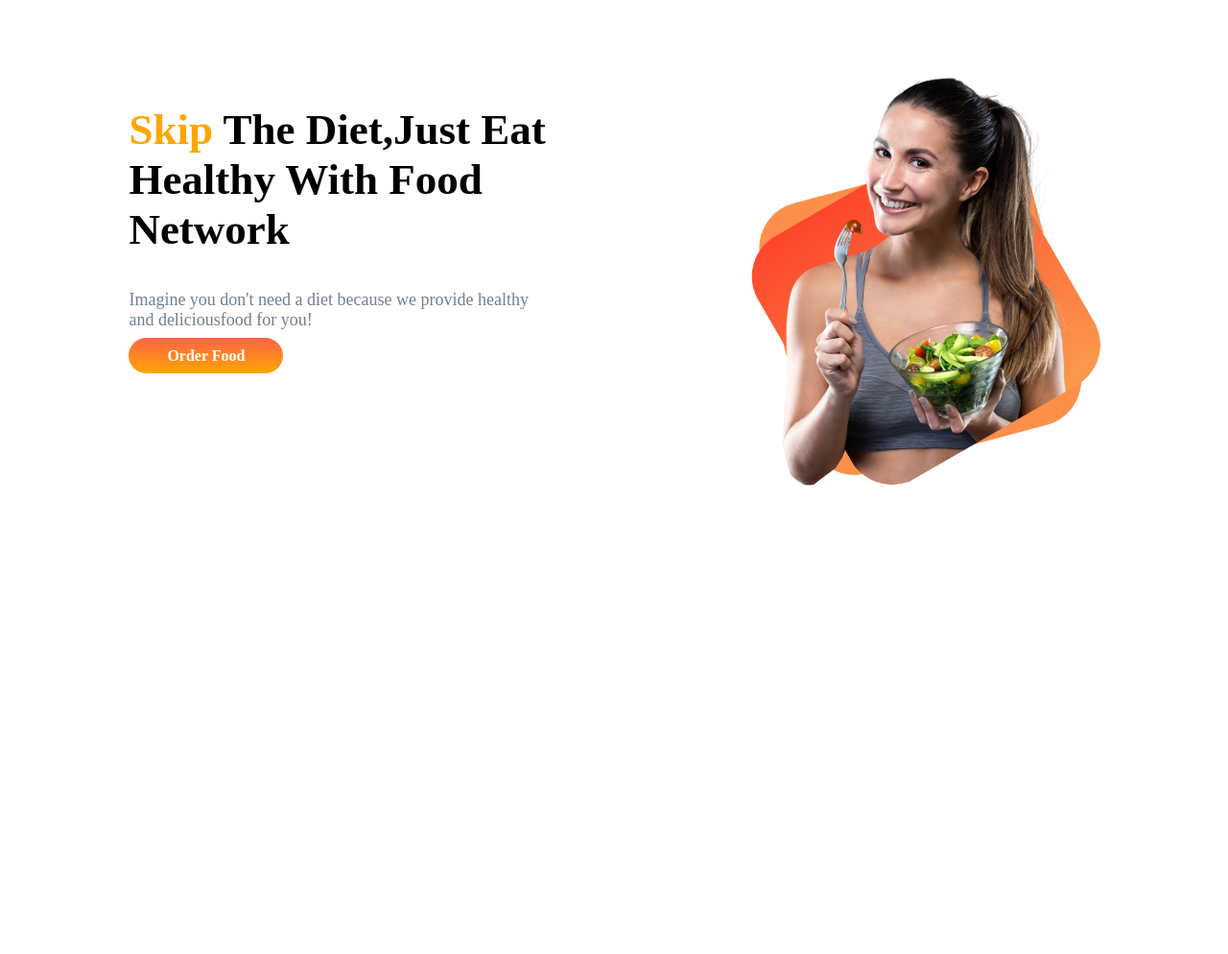
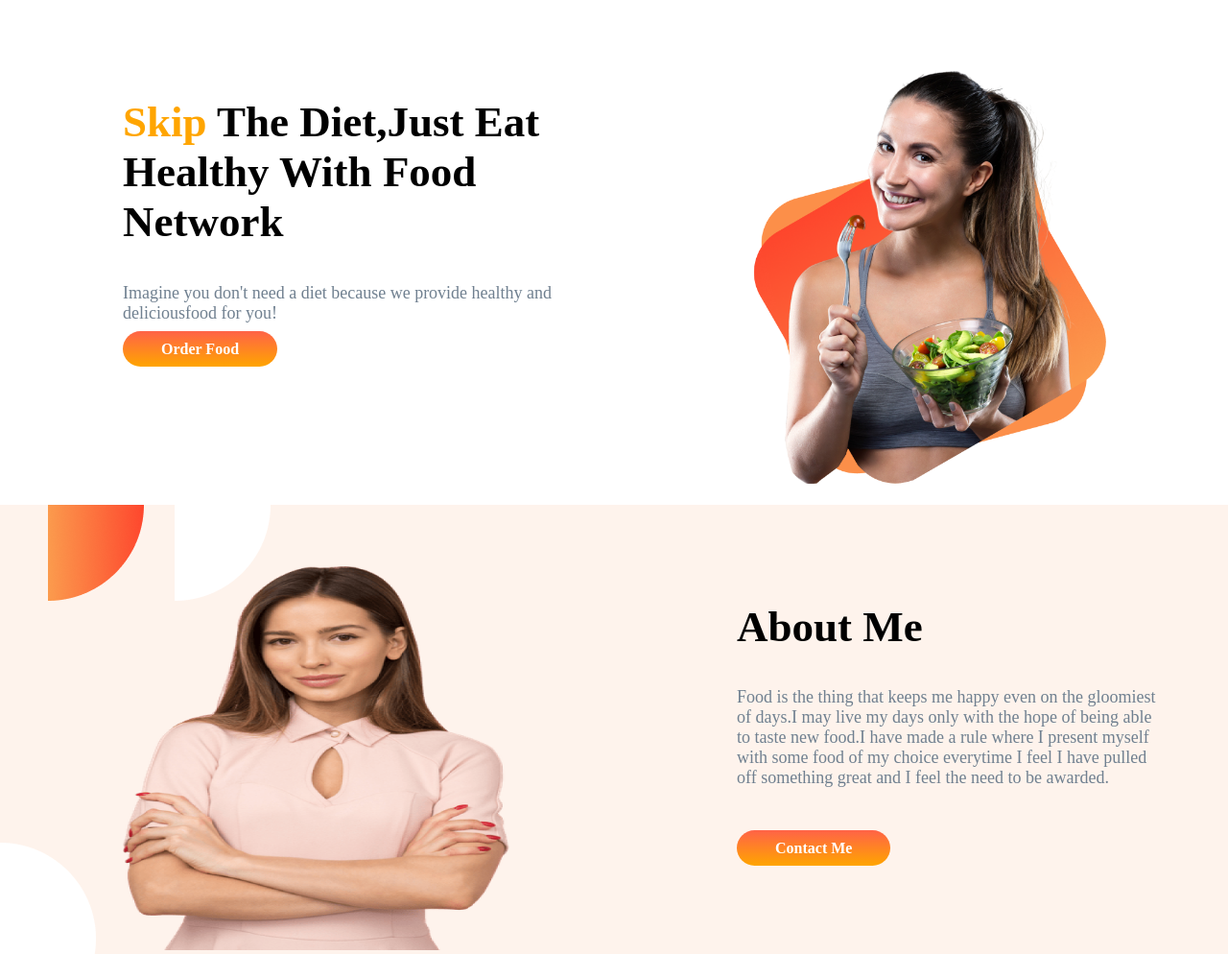
Before and after one commit to Tanvir0234/food-network-repo, a plain HTML site: page index.html in a window 1280 px wide. Shown: the whole page at 96% size. Before the commit the page ends 800 px from the top, so only its background shows below. Drawn offline with Linux system fonts and the light colour scheme.

Commit message:
body section added

```diff
--- a/index.html
+++ b/index.html
@@ -19,5 +19,18 @@
             <img src="images/header-pic.png" alt="">
     </div>
     </section>
+    <section class="body">
+        <div class="half-width" >
+         <img class="person" src="images/Person Image.png" alt="">
+
+        </div>
+        <div  class="half-width">
+            <h1>About Me</h1>
+            <p>Food is the thing that keeps me happy even on the gloomiest of days.I may live my days only with the hope of being able to taste new food.I have made a rule where I present myself with some food of my choice everytime I feel I have pulled off something great and I feel the need to be awarded.</p><br><br>
+            <a class="link-button" href="Contact Me">Contact Me</a>
+        </div>
+
+
+    </section>
 </body>
 </html>
--- a/style.css
+++ b/style.css
@@ -1,3 +1,6 @@
+body{
+    margin: 0;
+}
 section{
     display: flex;
 }
@@ -12,6 +15,9 @@ section{
     width: 90%;
     padding-right:12%;
 
+}
+.person{
+    height: 400px;
 }
 h1{
  font-size:45px;
@@ -31,3 +37,8 @@ p{
     padding: 10px 40px;
     border-radius: 50px;
 }
+.body{
+    display: flex;
+    background-image: url(images/person-bg.png);
+    background-repeat: no-repeat;
+}
```
